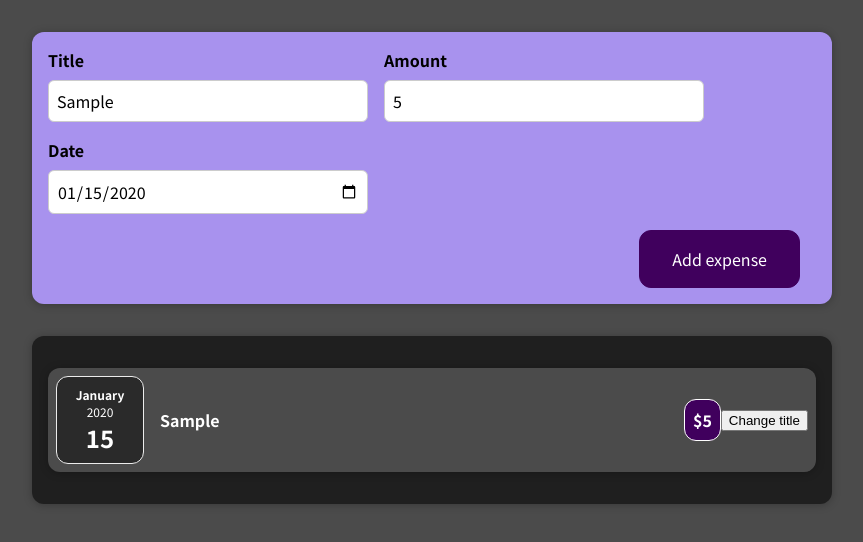
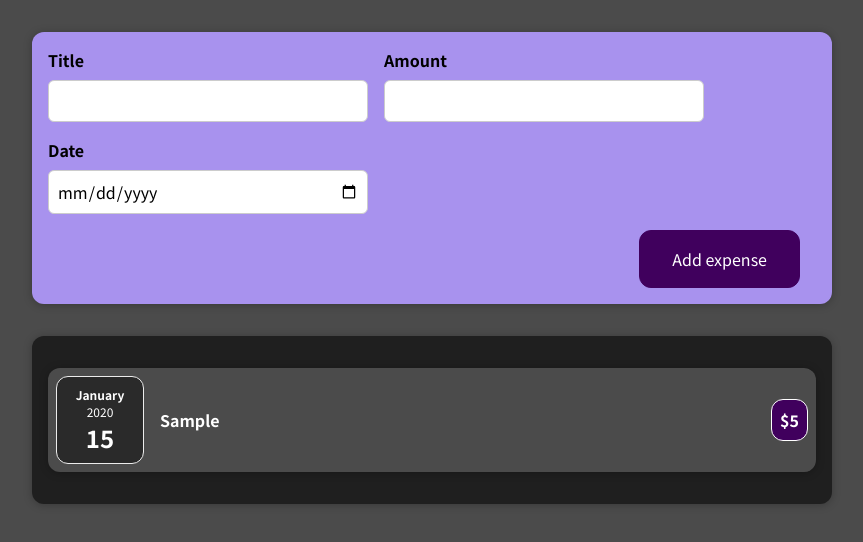
Before and after one commit to pizarrosch/my-first-project-udemy, a React (Create React App) app: page / in a window 1280 px wide. Both pictures are taken after typing "Sample", "5", "2020-01-15" into the empty fields and a click on the button "Add expense". Shown: the top 542 px of the page, without its empty margins (208-1071 px from the left). Built offline with nearby package versions, Linux system fonts and the light colour scheme.

Commit message:
Using another way of passing props (child to parent)

```diff
--- a/src/App.js
+++ b/src/App.js
@@ -6,40 +6,50 @@ import {parseISO} from "date-fns";
 function App() {
 
   const [expenses, setExpenses] = useState([]);
-  const [inputTitle, setInputTitle] = useState('');
-  const [inputAmount, setInputAmount] = useState('');
-  const [inputDate, setInputDate] = useState('');
+  // const [inputTitle, setInputTitle] = useState('');
+  // const [inputAmount, setInputAmount] = useState('');
+  // const [inputDate, setInputDate] = useState('');
+  //
+  // function handleAddExpense(e) {
+  //   e.preventDefault();
+  //   setExpenses((prevState) => [
+  //     ...prevState,
+  //     {title: inputTitle,
+  //     amount: inputAmount,
+  //     date: parseISO(inputDate)
+  //   }
+  //   ])
+  //   setInputTitle('');
+  //   setInputAmount('');
+  //   setInputDate('');
+  // }
+  //
+  // function handleInputTitle(e) {
+  //   setInputTitle(e.target.value);
+  // }
+  // function handleInputAmount(e) {
+  //   setInputAmount(e.target.value);
+  // }
+  // function handleInputDate(e) {
+  //   setInputDate(e.target.value);
+  // }
 
-  function handleAddExpense() {
-    setExpenses((prevState) => [
-      ...prevState,
-      {title: inputTitle,
-      amount: inputAmount,
-      date: parseISO(inputDate)
-    }
-    ])
-  }
-
-  function handleInputTitle(e) {
-    setInputTitle(e.target.value);
-  }
-  function handleInputAmount(e) {
-    setInputAmount(e.target.value);
-  }
-  function handleInputDate(e) {
-    setInputDate(e.target.value);
+  function handleAddExpense(expense) {
+    setExpenses((prev) => [
+      ...prev,
+      expense]);
   }
 
   return (
     <div>
       <NewExpense
-        inputTitle={inputTitle}
-        inputAmount={inputAmount}
-        inputDate={inputDate}
-        handleInputTitle={handleInputTitle}
-        handleInputAmount={handleInputAmount}
-        handleInputDate={handleInputDate}
-        handleAddExpense={handleAddExpense}
+        // inputTitle={inputTitle}
+        // inputAmount={inputAmount}
+        // inputDate={inputDate}
+        // handleInputTitle={handleInputTitle}
+        // handleInputAmount={handleInputAmount}
+        // handleInputDate={handleInputDate}
+        onAddExpense={handleAddExpense}
       />
       <Expenses
         expenses={expenses}
--- a/src/components/Expenses/ExpenseItem.js
+++ b/src/components/Expenses/ExpenseItem.js
@@ -23,7 +23,7 @@ function ExpenseItem({title, amount, date}) {
         <h2>{itemTitle}</h2>
         <div className={s.expenseItem__price}>${amount}</div>
       </div>
-      <button onClick={handleClick}>Change title</button>
+      {/*<button onClick={handleClick}>Change title</button>*/}
     </Card>
   )
 }
--- a/src/components/NewExpense/ExpenseForm.js
+++ b/src/components/NewExpense/ExpenseForm.js
@@ -1,18 +1,51 @@
 import s from './ExpenseForm.module.css';
+import {useState} from "react";
+import {parseISO} from "date-fns";
 
 function ExpenseForm(
   {
-    inputTitle,
-    inputAmount,
-    inputDate,
-    handleInputTitle,
-    handleInputAmount,
-    handleInputDate,
-    handleAddExpense
+    // inputTitle,
+    // inputAmount,
+    // inputDate,
+    // handleInputTitle,
+    // handleInputAmount,
+    // handleInputDate,
+    // handleAddExpense
+    onSaveExpenseData
   }) {
 
+  const [inputTitle, setInputTitle] = useState('');
+  const [inputAmount, setInputAmount] = useState('');
+  const [inputDate, setInputDate] = useState('');
+
+  function handleAddExpense(e) {
+    e.preventDefault();
+
+    const expenseData = {
+      title: inputTitle,
+      amount: inputAmount,
+      date: parseISO(inputDate)
+      }
+
+    onSaveExpenseData(expenseData);
+    setInputTitle('');
+    setInputAmount('');
+    setInputDate('');
+  }
+
+  function handleInputTitle(e) {
+    setInputTitle(e.target.value);
+  }
+  function handleInputAmount(e) {
+    setInputAmount(e.target.value);
+  }
+  function handleInputDate(e) {
+    setInputDate(e.target.value);
+  }
+
+
   return (
-    <form>
+    <form onSubmit={handleAddExpense}>
       <div className={s.newExpense__controls}>
         <div className={s.newExpense__control}>
           <label>Title</label>
@@ -28,7 +61,7 @@ function ExpenseForm(
         </div>
       </div>
       <div className={s.newExpense__actions}>
-        <button type='button' onClick={handleAddExpense}>Add expense</button>
+        <button type='submit'>Add expense</button>
       </div>
     </form>
   )
--- a/src/components/NewExpense/NewExpense.js
+++ b/src/components/NewExpense/NewExpense.js
@@ -2,24 +2,35 @@ import s from './NewExpense.module.css';
 import ExpenseForm from "./ExpenseForm";
 
 function NewExpense(
-  { inputTitle,
-    inputAmount,
-    inputDate,
-    handleInputTitle,
-    handleInputAmount,
-    handleInputDate,
-    handleAddExpense
-  }) {
+  // { inputTitle,
+  //   inputAmount,
+  //   inputDate,
+  //   handleInputTitle,
+  //   handleInputAmount,
+  //   handleInputDate,
+  // {handleAddExpense
+  // }
+  {onAddExpense}
+  ) {
+
+  function handleExpenseData(enteredExpensedData) {
+    const expenseData = {
+      ...enteredExpensedData,
+      id: Math.random()
+    }
+    onAddExpense(expenseData)
+  }
+
   return (
     <div className={s.newExpense}>
       <ExpenseForm
-        inputTitle={inputTitle}
-        inputAmount={inputAmount}
-        inputDate={inputDate}
-        handleInputTitle={handleInputTitle}
-        handleInputAmount={handleInputAmount}
-        handleInputDate={handleInputDate}
-        handleAddExpense={handleAddExpense}
+        // inputTitle={inputTitle}
+        // inputAmount={inputAmount}
+        // inputDate={inputDate}
+        // handleInputTitle={handleInputTitle}
+        // handleInputAmount={handleInputAmount}
+        // handleInputDate={handleInputDate}
+        onSaveExpenseData={handleExpenseData}
       />
     </div>
   )
```
